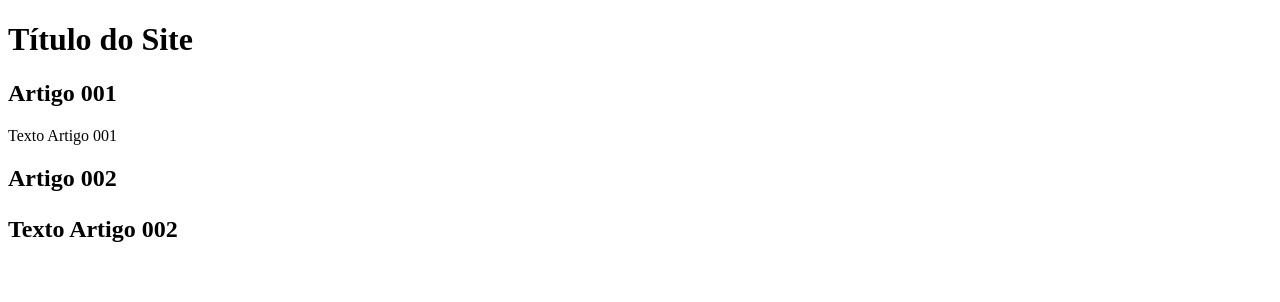
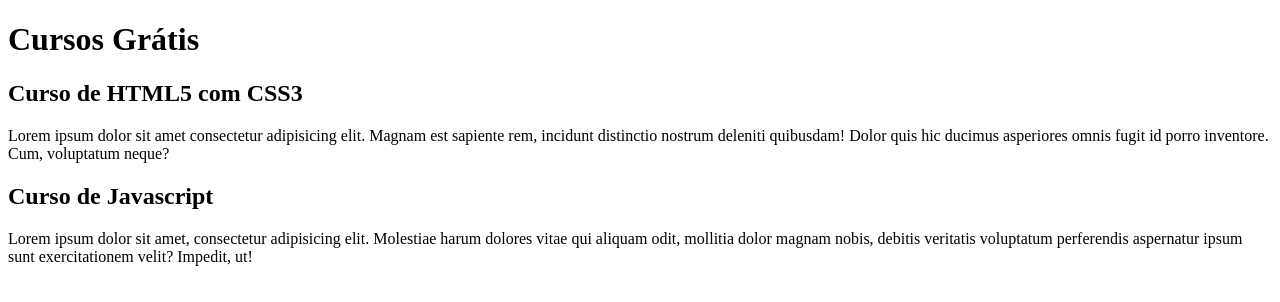
Before and after one commit to pedrohguerra/projeto-site, a plain HTML site: page index.html in a window 1280 px wide. Drawn offline with Linux system fonts and the light colour scheme.

Commit message:
comecei a escrever o conteúdo

```diff
--- a/index.html
+++ b/index.html
@@ -8,16 +8,15 @@
 <body>
     <main>
         <header>
-            <h1>Título do Site</h1>
+            <h1>Cursos Grátis</h1>
         </header>
         <article>
-            <h2>Artigo 001</h2>
-            <p>Texto Artigo 001</p>
+            <h2>Curso de HTML5 com CSS3</h2>
+            <p>Lorem ipsum dolor sit amet consectetur adipisicing elit. Magnam est sapiente rem, incidunt distinctio nostrum deleniti quibusdam! Dolor quis hic ducimus asperiores omnis fugit id porro inventore. Cum, voluptatum neque?</p>
         </article>
         <article>
-            <h2>Artigo 002
-            <p>Texto Artigo 002</p>
-            </h2>
+            <h2>Curso de Javascript</h2>
+            <p>Lorem ipsum dolor sit amet, consectetur adipisicing elit. Molestiae harum dolores vitae qui aliquam odit, mollitia dolor magnam nobis, debitis veritatis voluptatum perferendis aspernatur ipsum sunt exercitationem velit? Impedit, ut!</p>
         </article>
     </main>
 </body>
```
